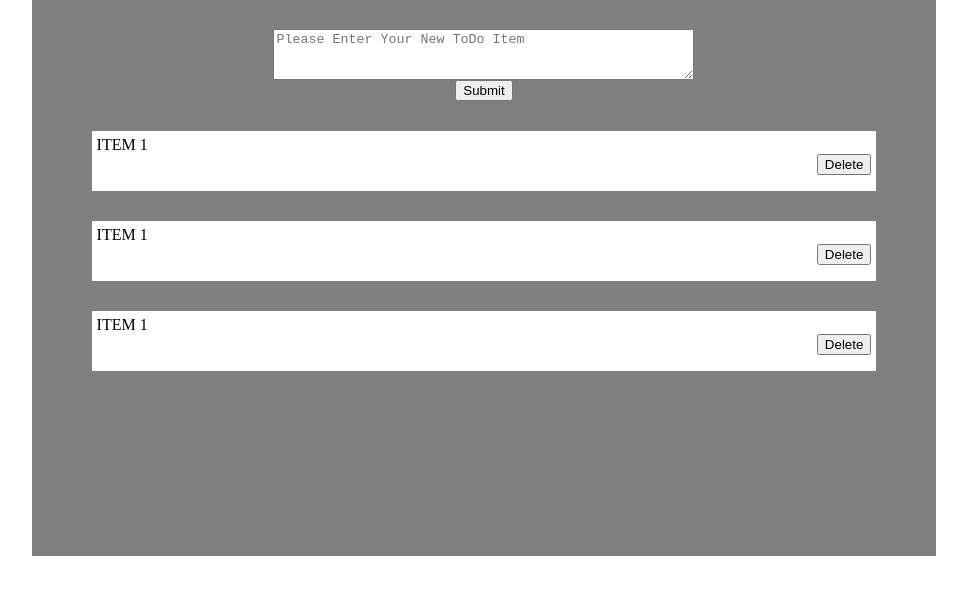
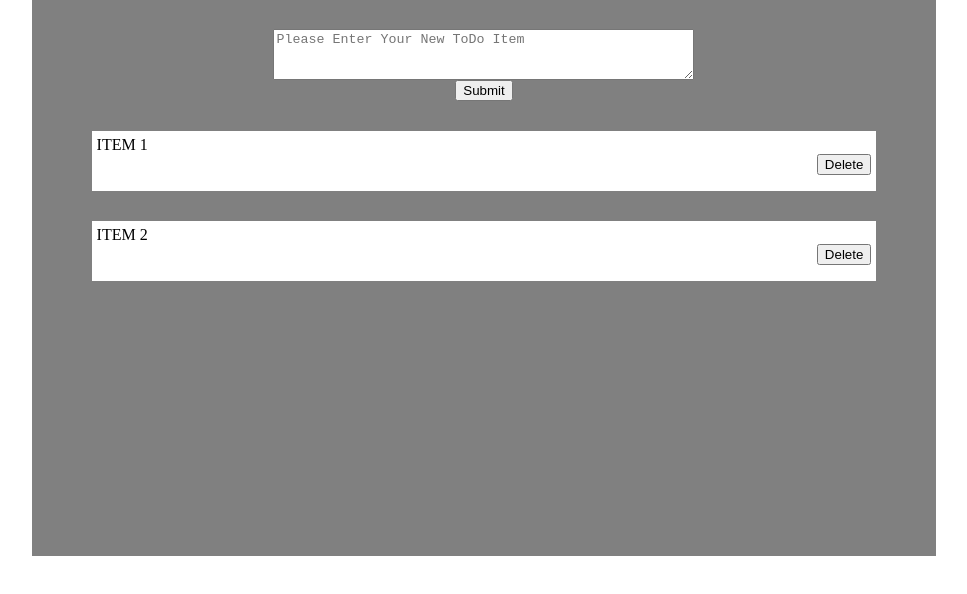
Before and after one commit to kennbarr/to-do-list, a website: page index.html in a window 1280 px wide. Shown: the part 164-758 px from the top of the page, without its empty margins (156-1123 px from the left). Drawn offline with Linux system fonts and the light colour scheme.

Commit message:
Lists TO DO tasks passing

```diff
--- a/index.html
+++ b/index.html
@@ -27,17 +27,13 @@
         </div>
       </div>
 
-      <div class='list-item'><div class='list-item-text'>ITEM 1</div>
+      <div class='list-item'><div class='list-item-text'>ITEM 2</div>
         <div class='list-item-menu'>
           <input type='submit' value='Delete' />
         </div>
       </div>
 
-      <div class='list-item'><div class='list-item-text'>ITEM 1</div>
-        <div class='list-item-menu'>
-          <input type='submit' value='Delete' />
-        </div>
-      </div>
+
     </div>
 
   </div>
```
Also changed, not shown: test/test.js (+4 -4 lines).
